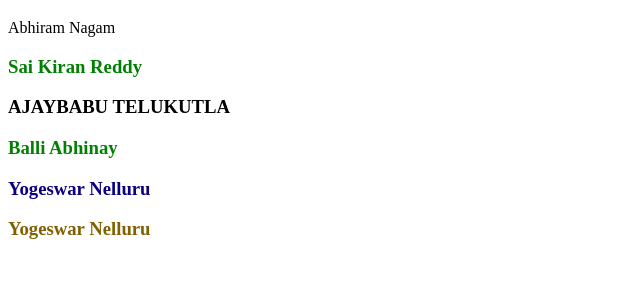
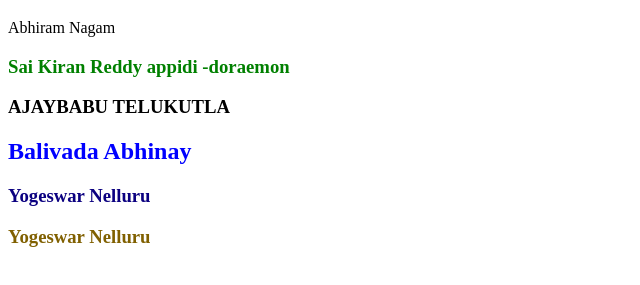
Before and after one commit to hanishakkineni/devOps_practice, a plain HTML site: page index.html in a window 1280 px wide. Shown: the part 61-346 px from the top of the page, without its empty margins (0-640 px from the left). Drawn offline with Linux system fonts and the light colour scheme.

Commit message:
Update index.html

```diff
--- a/index.html
+++ b/index.html
@@ -7,9 +7,9 @@
 <body>
 <h1>--></h1>
 Abhiram Nagam
-    <h3 style="color:green">Sai Kiran Reddy</h3>
+    <h3 style="color:green">Sai Kiran Reddy appidi -doraemon</h3>
     <h3>AJAYBABU TELUKUTLA</h3>
-    <h3 style="color:green">Balli Abhinay</h3>
+    <h2 style="color:blue">Balivada Abhinay</h2>
     <h3 style="color:rgb(11, 0, 128)">Yogeswar Nelluru</h3>
     <h3 style="color:rgb(128, 96, 0)">Yogeswar Nelluru</h3>
 </body>
```
